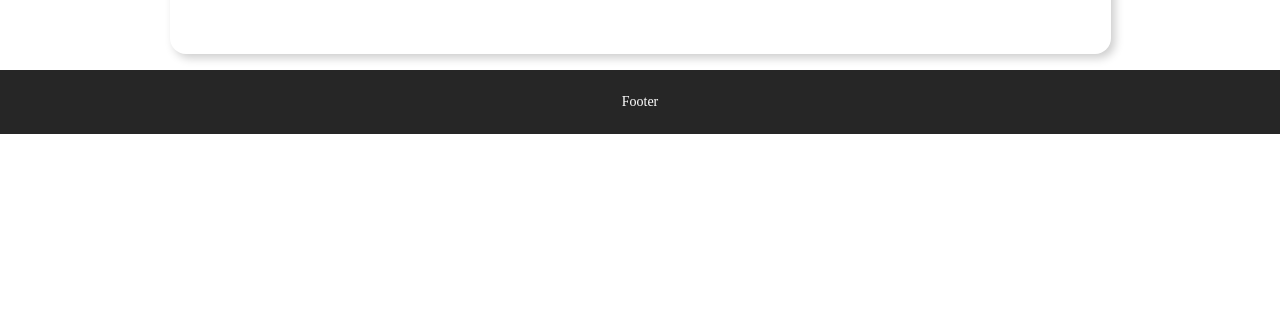
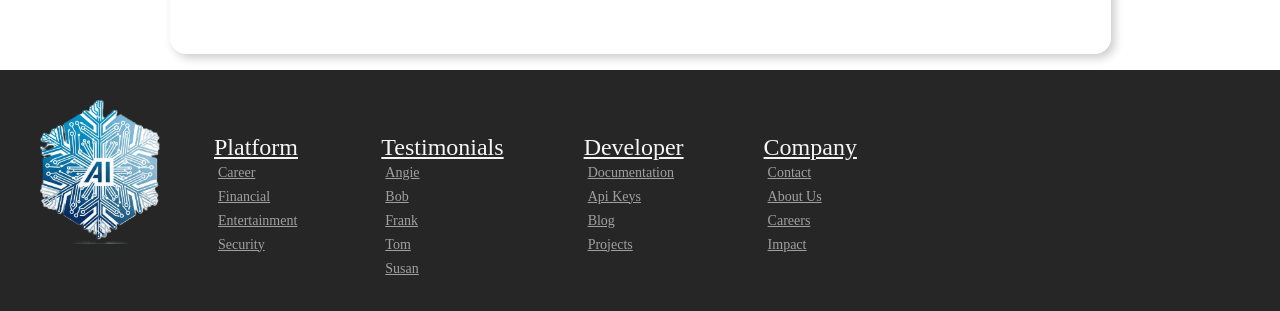
Before and after one commit to LaytonWashburn/WinterAI, a React (Vite) app in the folder client/: page / in a window 1280 px wide. Shown: the part 910-1221 px from the top of the page. Before the commit the page ends 1044 px from the top, so only its background shows below. Built offline with nearby package versions, Linux system fonts and the light colour scheme.

Commit message:
Footer in better shape, links, logo, and more

```diff
--- a/client/src/components/footer-info/FooterInfo.module.css
+++ b/client/src/components/footer-info/FooterInfo.module.css
@@ -8,5 +8,69 @@
   text-align: center;
   font-size: 0.875rem;
   flex: 1;
+  display: flex;
+  flex-direction: row;
+}
+
+.footerContainer {
   display: grid;
+  grid-template-columns: 1fr 1fr; /* two equal columns */
+  justify-items: center; /* centers content horizontally in each column */
+  align-items: flex-start;   /* centers content vertically in each column */
 }
+
+.section {
+  display: flex;
+  flex-direction: column;
+  justify-content: flex-start;
+  align-items: flex-start;
+  padding: 8px;
+}
+
+.sectionHeader {
+  text-decoration: underline;
+  font-size: large;
+  color: #F5F5F5;
+}
+
+.sectionHeader:hover {
+  cursor: pointer;
+  transform: scale(1.05);
+}
+
+.sectionLink:hover {
+  cursor: pointer;
+  transform: scale(1.05);
+}
+
+.sectionLink {
+  color: #A0A0A0;
+  padding: 4px;
+}
+
+.imageWrapper {
+  width: 150px;
+  height: 150px;
+}
+
+.imageWrapper img {
+  max-width: 100%;
+}
+
+
+@media (min-width: 578px) {
+  .footerContainer {
+    display: flex;
+    flex-direction: row;
+    flex-wrap: wrap;
+    justify-content: center;
+  }
+
+  .section {
+    padding: 40px;
+  }
+
+  .sectionHeader {
+    font-size: x-large;
+  }
+}
--- a/client/src/components/footer-info/FooterInfo.tsx
+++ b/client/src/components/footer-info/FooterInfo.tsx
@@ -1,4 +1,5 @@
-
+import { Link } from 'react-router-dom';
+import winteraiLogo from "../../assets/winterai_logo_t.png"
 import styles from "./FooterInfo.module.css";
 
 export const FooterInfo = () => {
@@ -9,7 +10,52 @@ export const FooterInfo = () => {
         <footer
             className={styles.footer}
         >
-            Footer
+            <div
+                className={styles.imageWrapper}
+            >
+                <img src={winteraiLogo} alt="logo" />
+            </div>
+            <div
+                className={styles.footerContainer}
+            >
+                <div
+                    className={styles.section}
+                >
+                    <Link className={styles.sectionHeader}>Platform</Link>
+                    <Link className={styles.sectionLink}>Career</Link>
+                    <Link className={styles.sectionLink}>Financial</Link>
+                    <Link className={styles.sectionLink}>Entertainment</Link>
+                    <Link className={styles.sectionLink}>Security</Link>
+                </div>
+                <div
+                    className={styles.section}
+                >
+                    <Link className={styles.sectionHeader}>Testimonials</Link>
+                    <Link className={styles.sectionLink}>Angie</Link>
+                    <Link className={styles.sectionLink}>Bob</Link>
+                    <Link className={styles.sectionLink}>Frank</Link>
+                    <Link className={styles.sectionLink}>Tom</Link>
+                    <Link className={styles.sectionLink}>Susan</Link>
+                </div>
+                <div
+                    className={styles.section}
+                >
+                    <Link className={styles.sectionHeader}>Developer</Link>
+                    <Link className={styles.sectionLink}>Documentation</Link>
+                    <Link className={styles.sectionLink}>Api Keys</Link>
+                    <Link className={styles.sectionLink}>Blog</Link>
+                    <Link className={styles.sectionLink}>Projects</Link>
+                </div>
+                <div
+                    className={styles.section}
+                >
+                    <Link className={styles.sectionHeader}>Company</Link>
+                    <Link className={styles.sectionLink}>Contact</Link>
+                    <Link className={styles.sectionLink}>About Us</Link>
+                    <Link className={styles.sectionLink}>Careers</Link>
+                    <Link className={styles.sectionLink}>Impact</Link>
+                </div>
+            </div>
         </footer>
     )
 }
```
Also changed, not shown: client/src/assets/winterai_logo_t.png (added), 1 other file (tests, documents, lock files or other folders).
